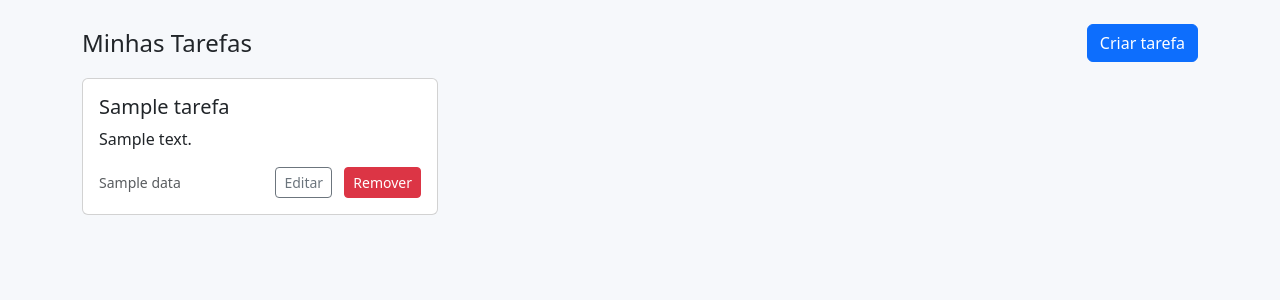
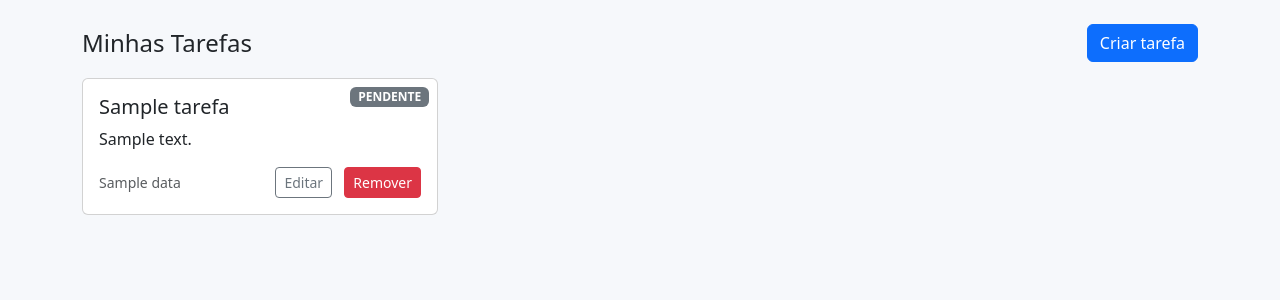
Before and after one commit to thialms/crud-redis, a Django app: template crudRedis/tarefas/templates/tarefas/list.html in a window 1280 px wide. Shown: the part 57-357 px from the top of the page. Run offline with Django 5.2, Linux system fonts and the light colour scheme; the template is opened without the code that fills it: most values are stand-ins (such as "Sample title", 1, 10 or a date in 2020).

Commit message:
feat: Enhance tarefa list display with status badges and improved layout

```diff
--- a/crudRedis/tarefas/templates/tarefas/list.html
+++ b/crudRedis/tarefas/templates/tarefas/list.html
@@ -12,16 +12,23 @@
     <div class="row gy-3">
       {% for tarefa in tarefas %}
         <div class="col-12 col-md-6 col-lg-4">
-          <div class="card card-task">
+          <div class="card card-task position-relative">
+            {% if tarefa.status %}
+              <span class="badge bg-secondary position-absolute top-0 end-0 m-2">{{ tarefa.status|upper }}</span>
+            {% elif tarefa.concluida %}
+              <span class="badge bg-success position-absolute top-0 end-0 m-2">CONCLUÍDA</span>
+            {% else %}
+              <span class="badge bg-warning text-dark position-absolute top-0 end-0 m-2">PENDENTE</span>
+            {% endif %}
             <div class="card-body">
               <h5 class="card-title">{{ tarefa.titulo }}</h5>
               <p class="card-text text-truncate">{{ tarefa.descricao }}</p>
               <div class="d-flex justify-content-between align-items-center mt-3">
-                <small class="text-muted">{{ tarefa.data }}</small>
-                <div>
-                  <a href="{% url 'updateTarefa' tarefa.id %}" class="btn btn-sm btn-outline-secondary me-2">Editar</a>
-                  <a href="{% url 'removeTarefa' tarefa.id %}" class="btn btn-sm btn-danger">Remover</a>
-                </div>
+          <small class="text-muted">{{ tarefa.data }}</small>
+          <div>
+            <a href="{% url 'updateTarefa' tarefa.id %}" class="btn btn-sm btn-outline-secondary me-2">Editar</a>
+            <a href="{% url 'removeTarefa' tarefa.id %}" class="btn btn-sm btn-danger">Remover</a>
+          </div>
               </div>
             </div>
           </div>
```
